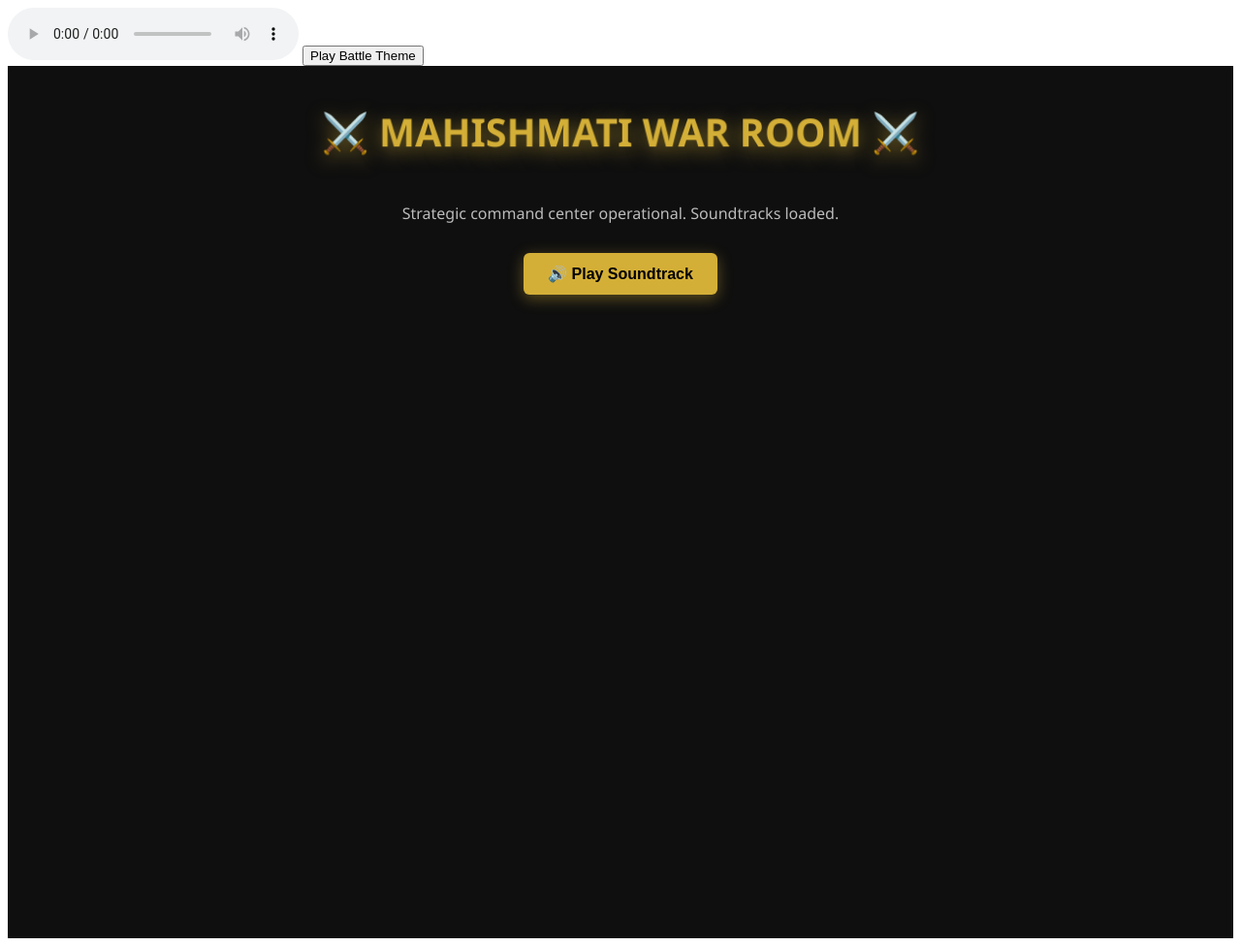
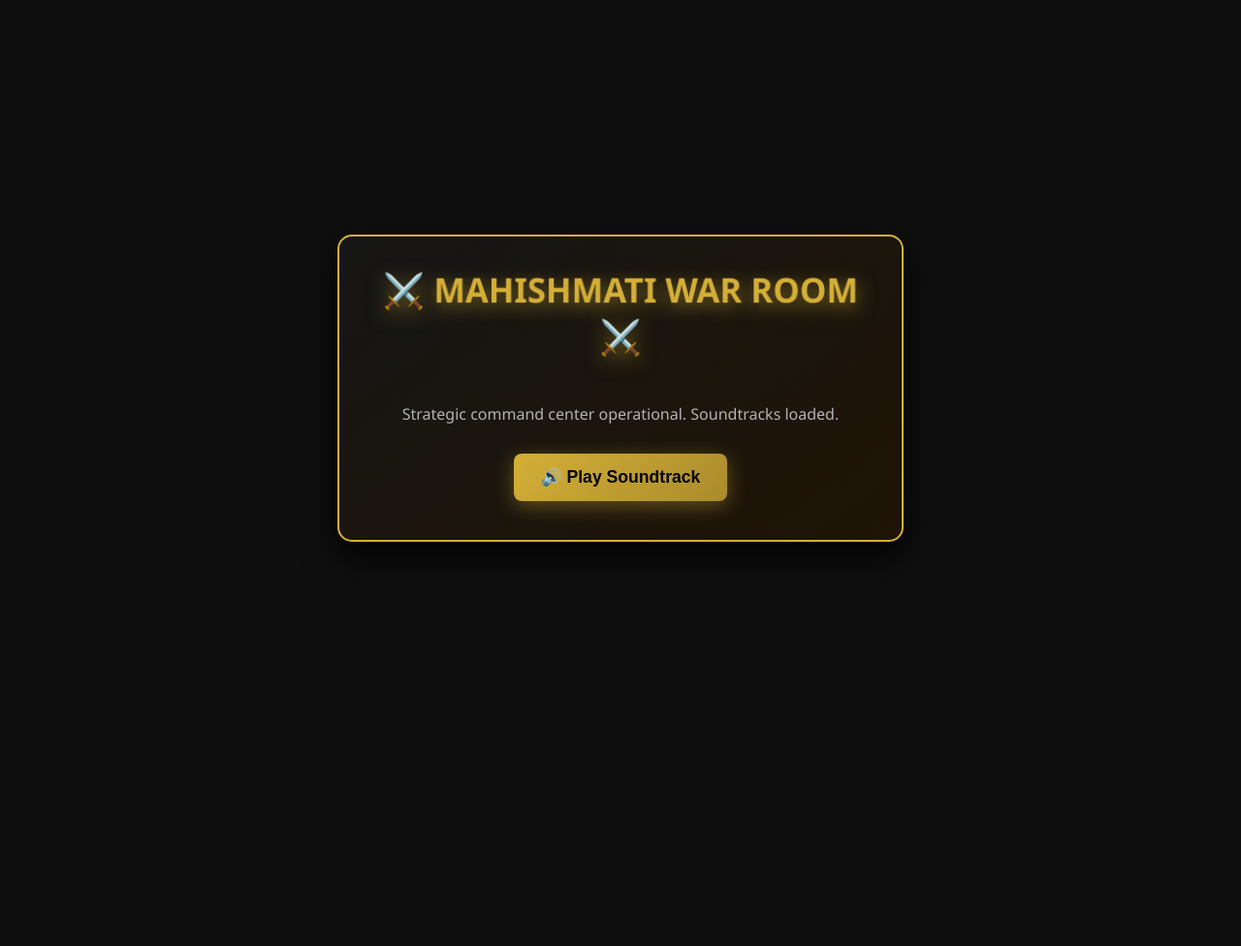
Before and after one commit to Abuzar786-cmd/baahubali-web-app, a Flask app: template templates/index.html in a window 1280 px wide. Shown: the whole page at 97% size. After the commit the page ends 559 px from the top, so only its background shows below. Run offline with Flask 3, Linux system fonts and the light colour scheme; the template is opened without the code that fills it, so the values that code supplies are empty.

Commit message:
Update index.html

```diff
--- a/templates/index.html
+++ b/templates/index.html
@@ -1,20 +1,35 @@
-<audio id="bgMusic" controls>
-    <source src="{{ url_for('static', filename='audio/battle_theme.mp3') }}" type="audio/mpeg">
-    Your browser does not support the audio element.
-</audio>
+<!DOCTYPE html>
+<html lang="en">
+<head>
+    <meta charset="UTF-8">
+    <meta name="viewport" content="width=device-width, initial-scale=1.0">
+    <title>Mahishmati War Room</title>
+    <style>
+        /* Base Dark Theme & Centering */
+        body {
+            margin: 0;
+            padding: 0;
+            background-color: #0f0f0f;
+            color: #ffffff;
+            font-family: 'Segoe UI', Tahoma, Geneva, Verdana, sans-serif;
+            display: flex;
+            justify-content: center;
+            align-items: center;
+            height: 100vh;
+            overflow: hidden;
+        }
 
-<button onclick="playAudio()">Play Battle Theme</button>
+        .war-room-container {
+            text-align: center;
+            padding: 40px;
+            background: linear-gradient(145deg, #161616, #1f1405);
+            border: 2px solid #d4af37;
+            border-radius: 15px;
+            box-shadow: 0 15px 35px rgba(0, 0, 0, 0.9);
+            max-width: 500px;
+            width: 90%;
+        }
 
-<script>
-    function playAudio() {
-        const music = document.getElementById('bgMusic');
-        music.play().catch(error => {
-            console.log("Playback prevented:", error);
-        });
-    }
-</script>
-
-<style>
         /* 3D Floating & Rotating Animation */
         @keyframes float3D {
             0% {
@@ -29,9 +44,9 @@
         }
 
         .mahishmati-crest {
-        font-size: 2.5rem;
+            font-size: 2.2rem;
             font-weight: bold;
-        color: #d4af37; /* Royal gold */
+            color: #d4af37; /* Royal Gold */
             text-shadow: 0 5px 20px rgba(212, 175, 55, 0.6);
 
             /* Essential 3D properties */
@@ -42,38 +57,52 @@
             margin-bottom: 20px;
         }
 
-    /* Container to make the page look epic and centered */
-    .war-room-container {
-        text-align: center;
-        padding: 50px 20px;
-        background: #0f0f0f;
-        min-height: 100vh;
-        color: #ffffff;
-        font-family: 'Segoe UI', Tahoma, Geneva, Verdana, sans-serif;
+        p {
+            color: #b3b3b3;
+            margin-bottom: 30px;
+            font-size: 1rem;
+        }
+
+        /* Epic Golden Button */
+        #playBtn {
+            background: linear-gradient(135deg, #d4af37, #aa8c2c);
+            color: #000000;
+            border: none;
+            padding: 14px 28px;
+            font-size: 1.1rem;
+            font-weight: bold;
+            border-radius: 8px;
+            cursor: pointer;
+            box-shadow: 0 5px 20px rgba(212, 175, 55, 0.4);
+            transition: transform 0.2s ease, box-shadow 0.2s ease;
+        }
+
+        #playBtn:hover {
+            transform: scale(1.05);
+            box-shadow: 0 8px 25px rgba(212, 175, 55, 0.7);
         }
     </style>
+</head>
+<body>
 
     <div class="war-room-container">
-
-    <!-- Option 2: Floating 3D Mahishmati Crest -->
+        <!-- 3D Floating Crest -->
         <div class="mahishmati-crest">
             ⚔️ MAHISHMATI WAR ROOM ⚔️
         </div>
 
-    <p style="color: #bbb; margin-bottom: 30px;">Strategic command center operational. Soundtracks loaded.</p>
+        <p>Strategic command center operational. Soundtracks loaded.</p>
 
-    <!-- Audio Element & Controls -->
+        <!-- Audio Element -->
         <audio id="bgMusic" preload="auto">
             <source src="{{ url_for('static', filename='audio/theme_song.mp3') }}?v=2" type="audio/mpeg">
             Your browser does not support the audio element.
         </audio>
 
+        <!-- Audio Control Button -->
         <div>
-        <button onclick="toggleAudio()" id="playBtn" style="background: #d4af37; color: #000; border: none; padding: 12px 25px; font-size: 1rem; font-weight: bold; border-radius: 6px; cursor: pointer; box-shadow: 0 4px 15px rgba(212, 175, 55, 0.4); transition: transform 0.2s;">
-            🔊 Play Soundtrack
-        </button>
+            <button onclick="toggleAudio()" id="playBtn">🔊 Play Soundtrack</button>
         </div>
-
     </div>
 
     <script>
@@ -93,3 +122,6 @@
             }
         }
     </script>
+
+</body>
+</html>
```
Lines whose indentation alone changed are shown as unchanged.
